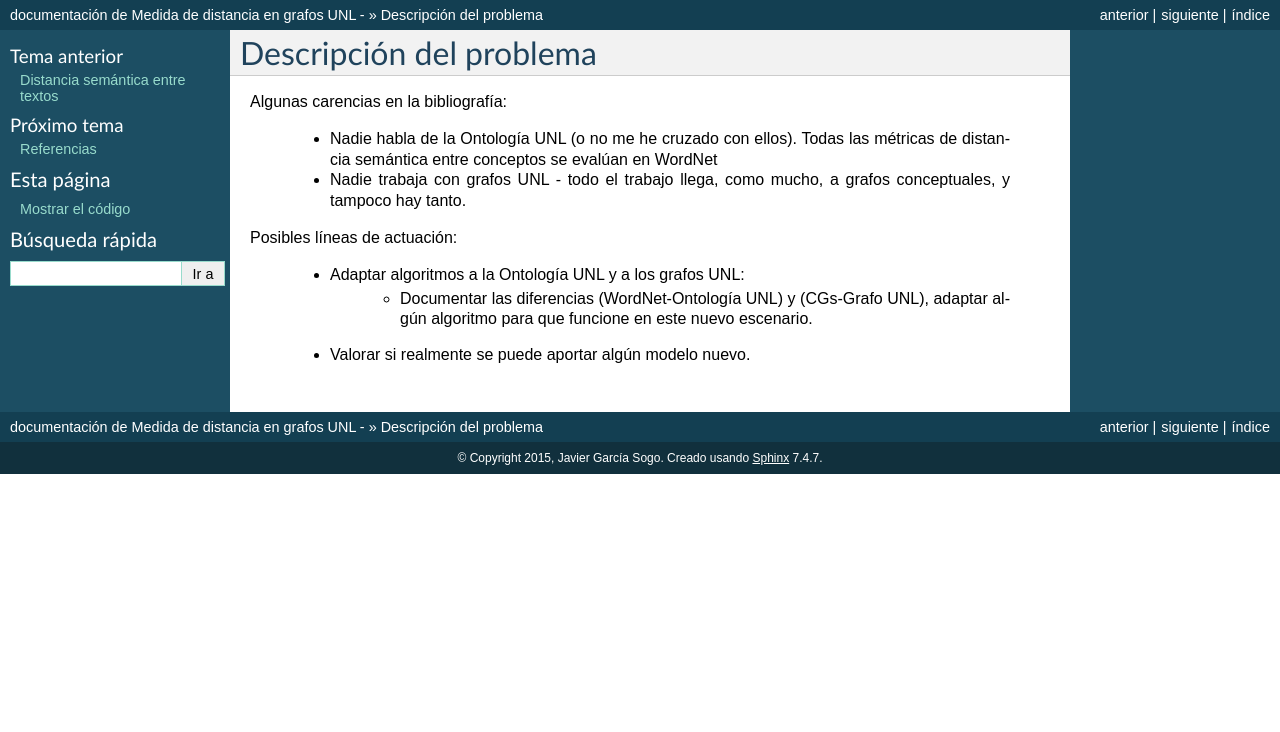
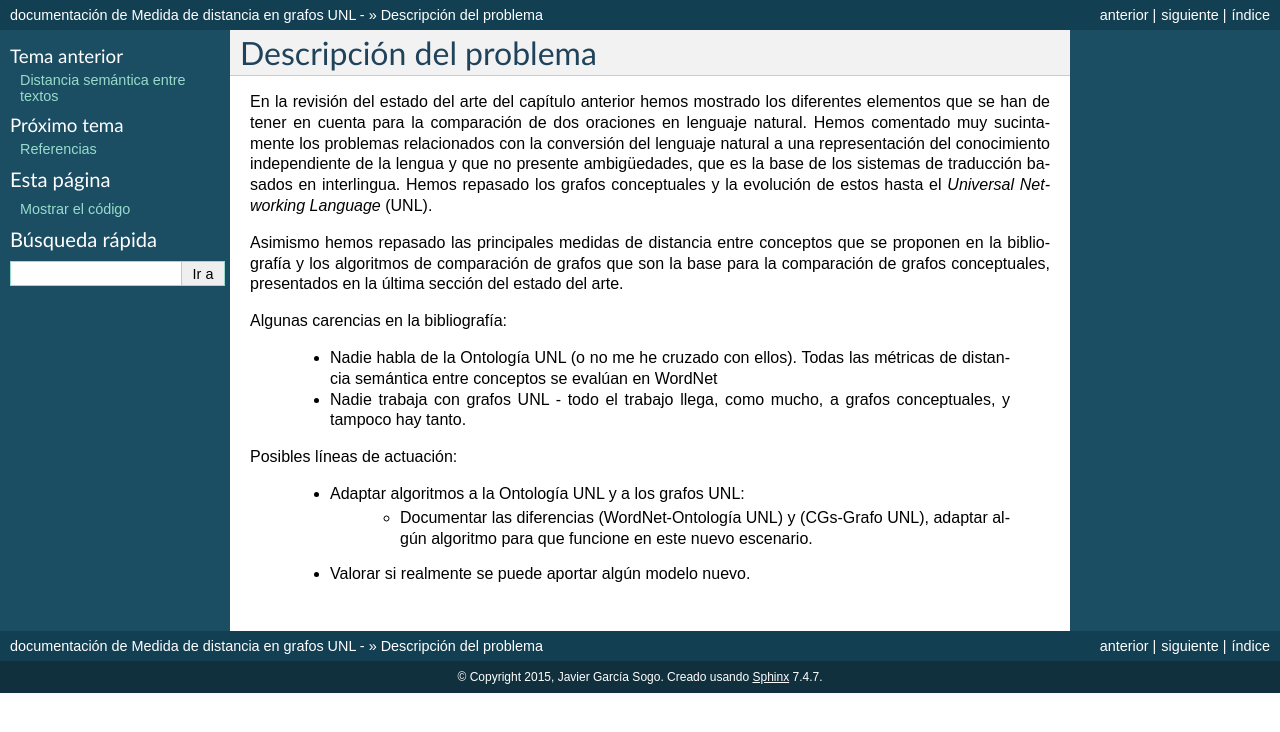
Before and after one commit to jgsogo/muia_tfm, a Sphinx documentation site: the page built from doc/2.problem/index.rst, in a window 1280 px wide. Shown: the top 732 px of the page. Built offline with Sphinx 7.4.7, drawn with Linux system fonts in a browser that asks for light colours.

Commit message:
some ref links

```diff
--- a/doc/1.state-of-the-art/ii.medidas-distancia.rst
+++ b/doc/1.state-of-the-art/ii.medidas-distancia.rst
@@ -246,6 +247,7 @@ La medida de la similaridad entre conceptos se ha abordado desde tres perspectiv
 Por supuesto, también hay otros propuestas que utilizan medidas híbridas que combinan
 varias de estas perspectivas. Desarrollamos cada uno de los puntos anteriores a continuación.
 
+.. redes-conceptos-estructura_
 Basadas en la estructura
 ++++++++++++++++++++++++
 Considerar la jerarquía de conceptos y el número de conexiones existentes entre ellos es una
--- a/doc/2.problem/index.rst
+++ b/doc/2.problem/index.rst
@@ -6,6 +6,22 @@
 
 Descripción del problema
 ========================
+
+En la revisión del estado del arte del capítulo anterior hemos mostrado los diferentes
+elementos que se han de tener en cuenta para la comparación de dos oraciones en lenguaje
+natural. Hemos comentado muy sucintamente los problemas relacionados con la conversión del
+lenguaje natural a una representación del conocimiento independiente de la lengua y que
+no presente ambigüedades, que es la base de los sistemas de traducción basados en
+interlingua. Hemos repasado los grafos conceptuales y la evolución de estos hasta el
+*Universal Networking Language* (UNL).
+
+Asimismo hemos repasado las principales medidas de distancia entre conceptos que se
+proponen en la bibliografía y los algoritmos de comparación de grafos que son la base
+para la comparación de grafos conceptuales, presentados en la última sección del
+estado del arte.
+
+
+
 
 Algunas carencias en la bibliografía:
 
```
Also changed, not shown: other parts of doc/1.state-of-the-art/ii.medidas-distancia.rst (+1 -0 lines).
